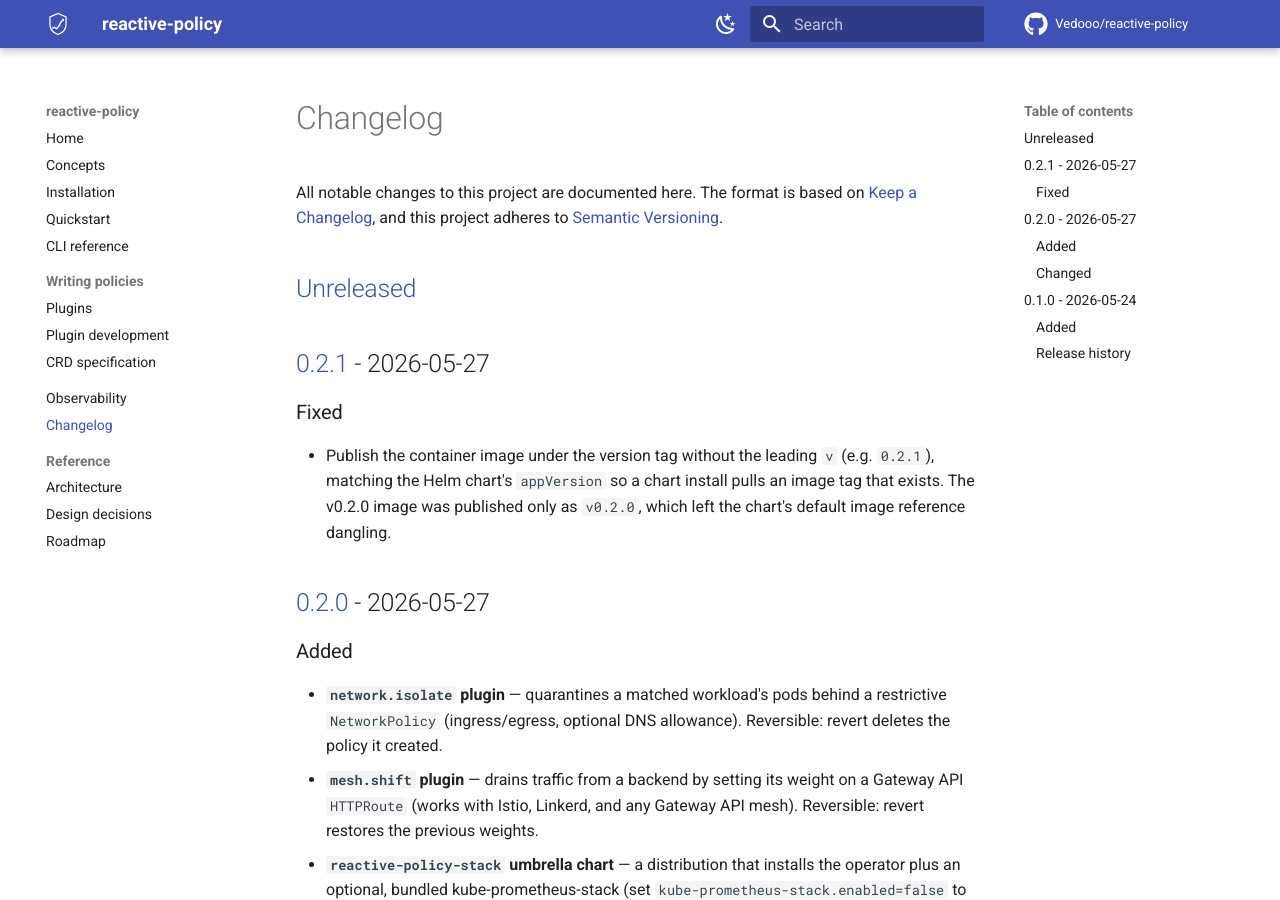
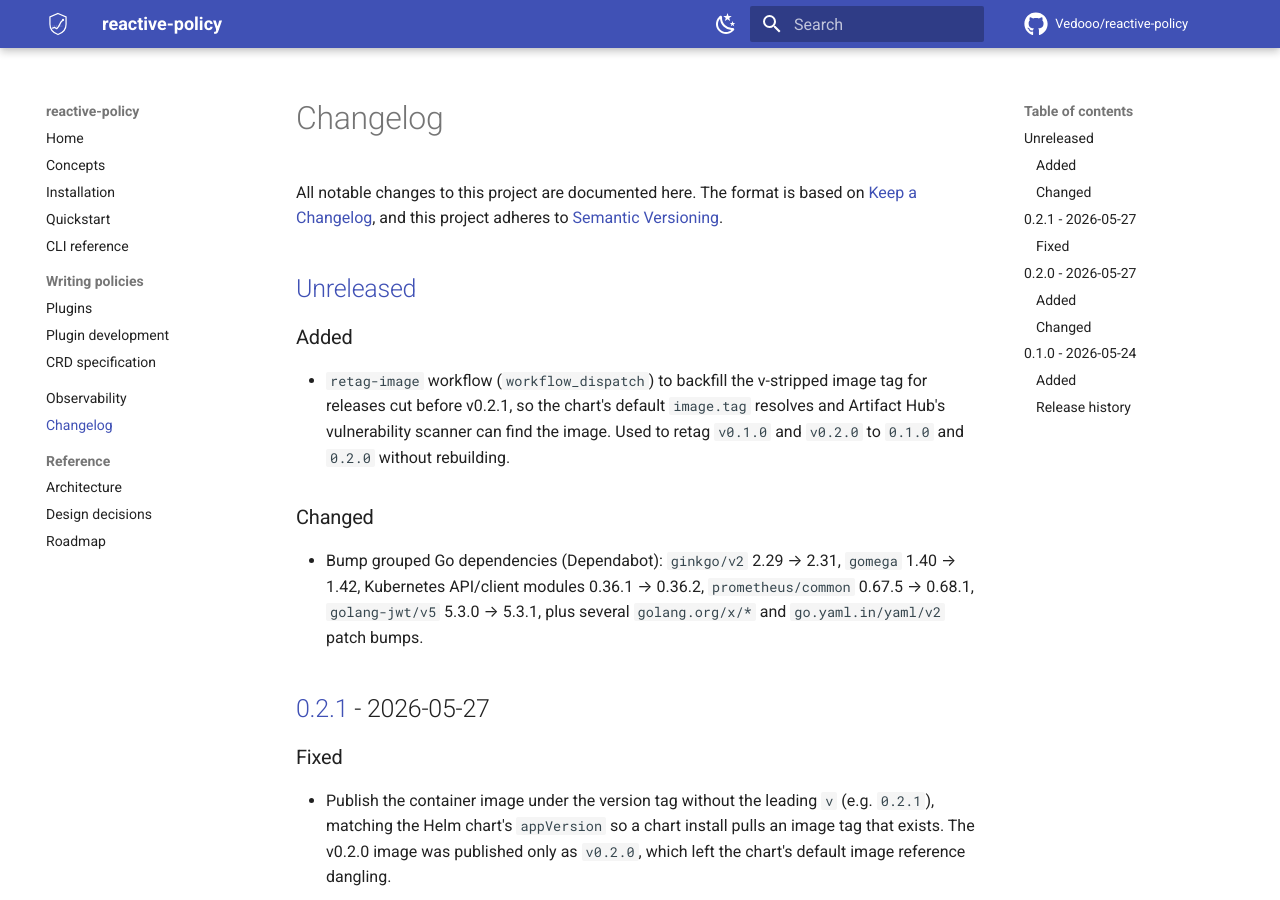
Before and after one commit to Vedooo/reactive-policy, an MkDocs documentation site: the page built from docs/changelog.md, in a window 1280 px wide and 900 px high. Built offline with MkDocs 1.6.1 and Material for MkDocs 9.7.7, drawn with Linux system fonts in a browser that asks for light colours; comment, search, counter and statistics services are not loaded.

Commit message:
chore(ci): add retag-image workflow to backfill v-stripped tags for old releases (#16)

```diff
--- a/CHANGELOG.md
+++ b/CHANGELOG.md
@@ -5,6 +5,20 @@ All notable changes to this project are documented here. The format is based on
 adheres to [Semantic Versioning](https://semver.org/spec/v2.0.0.html).
 
 ## [Unreleased]
+
+### Added
+
+- `retag-image` workflow (`workflow_dispatch`) to backfill the v-stripped image
+  tag for releases cut before v0.2.1, so the chart's default `image.tag`
+  resolves and Artifact Hub's vulnerability scanner can find the image. Used to
+  retag `v0.1.0` and `v0.2.0` to `0.1.0` and `0.2.0` without rebuilding.
+
+### Changed
+
+- Bump grouped Go dependencies (Dependabot): `ginkgo/v2` 2.29 → 2.31,
+  `gomega` 1.40 → 1.42, Kubernetes API/client modules 0.36.1 → 0.36.2,
+  `prometheus/common` 0.67.5 → 0.68.1, `golang-jwt/v5` 5.3.0 → 5.3.1, plus
+  several `golang.org/x/*` and `go.yaml.in/yaml/v2` patch bumps.
 
 ## [0.2.1] - 2026-05-27
 
```
Also changed, not shown: RELEASING.md (+27 -0 lines), 1 other file.
